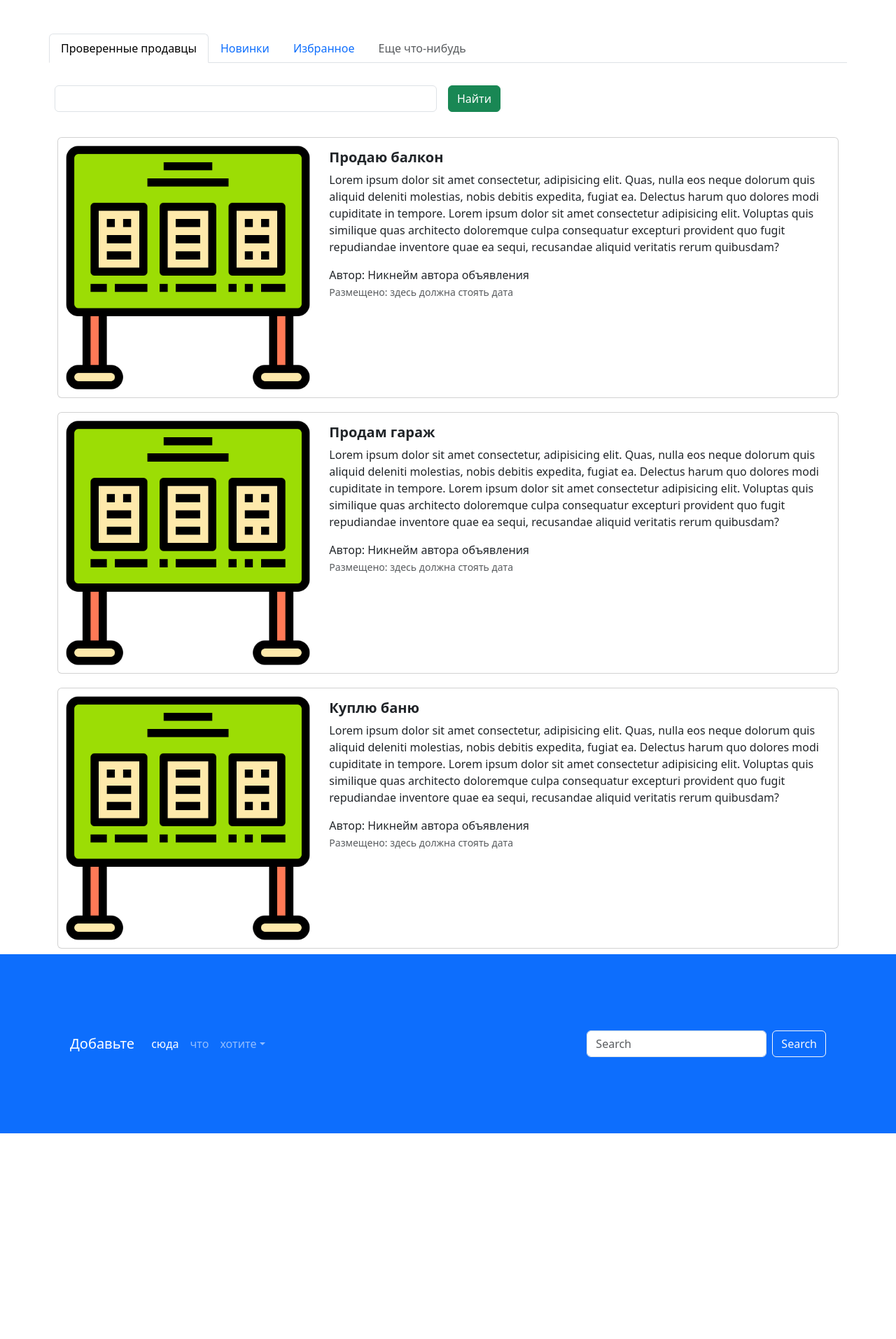
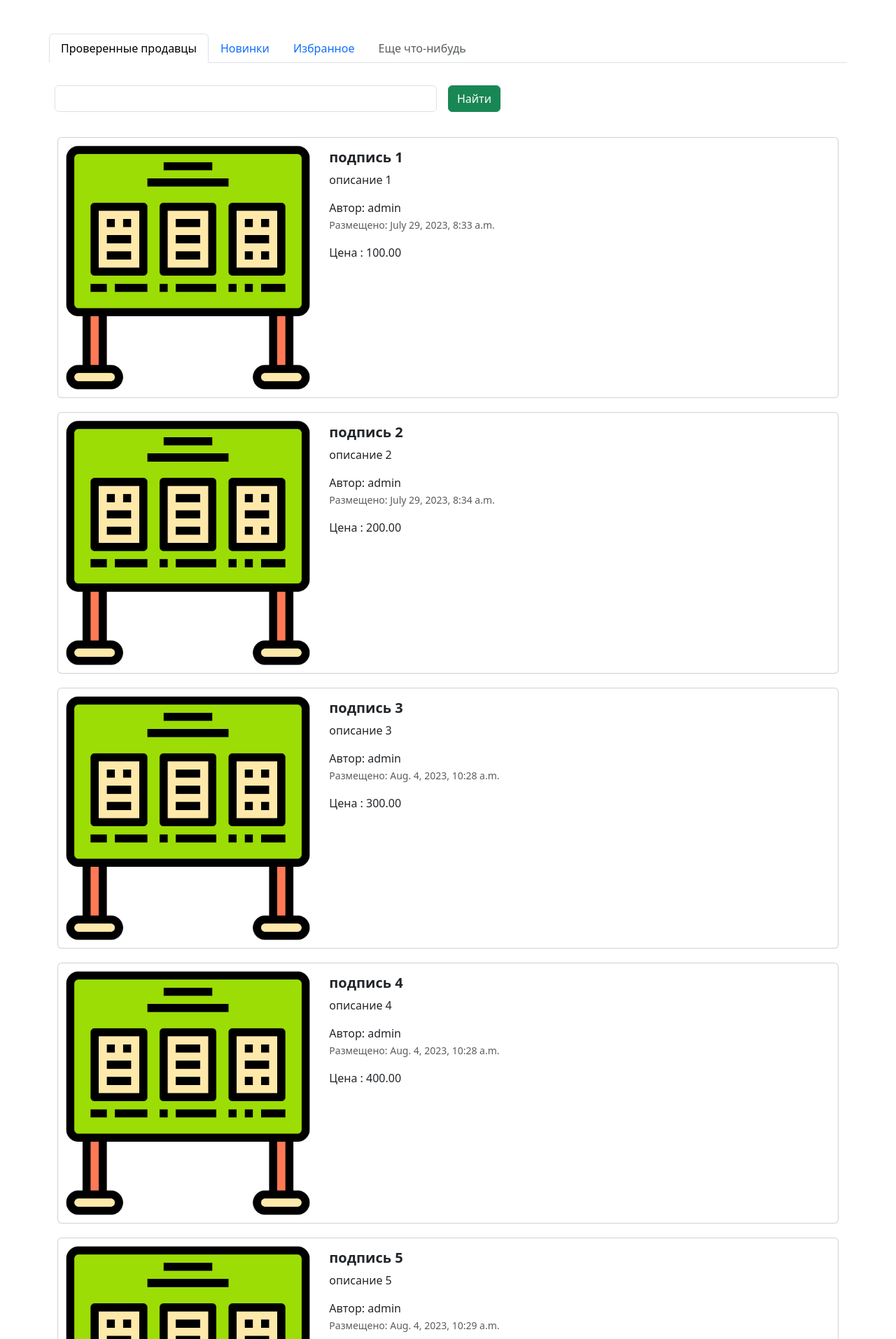
Before and after one commit to daniil2468/lesson9_, a Django app: page / in a window 1280 px wide. Shown: the part 700-2614 px from the top of the page at 70% size. Before the commit the page ends 2320 px from the top, so only its background shows below. Run offline with Django 4.2, Linux system fonts and the light colour scheme; data comes from the database, SQL or seed files in the repository; both versions use the stored data as it was after the commit; some libraries are stand-ins or nearby versions.

Commit message:
задание 4

```diff
--- a/advertisements/settings.py
+++ b/advertisements/settings.py
@@ -130,3 +130,5 @@ STATICFILES_DIRS = [
 ]
 
 DEFAULT_AUTO_FIELD = 'django.db.models.BigAutoField'
+
+MEDIA_ROOT = Path.joinpath(BASE_DIR, 'media/')
--- a/advertisements/urls.py
+++ b/advertisements/urls.py
@@ -16,6 +16,8 @@ Including another URLconf
 """
 from django.contrib import admin
 from django.urls import path, include
+from django.conf import settings
+from django.conf.urls.static import static
 
 urlpatterns = [
     path('admin/', admin.site.urls),
@@ -24,3 +26,6 @@ urlpatterns = [
 
 
 ]
+
+if  settings.DEBUG:
+    urlpatterns += static(settings.MEDIA_URL, document_root=settings.MEDIA_ROOT)
--- a/app_advertisements/admin.py
+++ b/app_advertisements/admin.py
@@ -3,12 +3,13 @@ from .models import Advertisement
 
 
 class AdvertisementAdmin(admin.ModelAdmin):
-    list_display = ['id', 'title', 'description', 'price',  'auction', 'created_date', 'updated_date']
+    list_display = ['id', 'title', 'description', 'price',  'auction', 'created_date', 'updated_date', 'photo']
     list_filter = ['auction', 'created_at']
     actions = ['make_auction_as_false', 'make_auction_as_true']
+
     fieldsets = (
         ('общее' , {
-            'fields' : ('title', 'description'),
+            'fields' : ('title', 'description', 'image'),
         }),
         ('финансы' , {
             'fields' : ('price' , 'auction'),
--- a/app_advertisements/models.py
+++ b/app_advertisements/models.py
@@ -2,6 +2,9 @@ from django.db import models
 from django.contrib import admin
 from django.utils.html import format_html
 from django.utils import timezone
+from django.contrib.auth import get_user_model
+
+User = get_user_model()
 
 class Advertisement(models.Model):
     title = models.CharField("Заголовок", max_length=128)
@@ -10,7 +13,8 @@ class Advertisement(models.Model):
     auction = models.BooleanField("Торг", help_text='Отметьте, если торг уместен')
     updated_at = models.DateTimeField(auto_now=True)
     created_at = models.DateTimeField(auto_now_add=True)
-
+    user = models.ForeignKey(User, verbose_name='пользователь', on_delete=models.CASCADE, null=True, blank = True)
+    image = models.ImageField("изображение", upload_to="advertisements/")
 
 
     @admin.display(description='дата создания')
@@ -31,6 +35,20 @@ class Advertisement(models.Model):
             )
         return self.updated_at.strftime("%d.%m.%y")
 
+    @admin.display(description='фото')
+    def photo(self):
+        if self.image:
+            return format_html(
+                '<img src="{}" style="max-width: 80px; max-height: 80px" >', self.image.url
+            )
+        else:
+            return 'Нет изображения'
+
+
+
+
+
+
 
     def __str__(self):
         return f'Advertisement(id={self.id}, price={self.price} , title={self.title})'
--- a/app_advertisements/urls.py
+++ b/app_advertisements/urls.py
@@ -1,8 +1,9 @@
 from django.urls import path
-from .views import index, top_sellers
+from .views import index, top_sellers, advertisement_post
 
 urlpatterns = [
     path('', index, name='main-page'),
+    path('adertisement-post/', advertisement_post, name='adv-post'),
     path('top-sellers/', top_sellers, name='top-sellers'),
 
 ]
--- a/app_advertisements/views.py
+++ b/app_advertisements/views.py
@@ -1,9 +1,31 @@
-from django.shortcuts import render
+from django.shortcuts import render,redirect
+from django.urls import reverse
 from django.http import HttpResponse
+from .models import Advertisement
+from .forms import AdvertisementForms
 
 def index(request):
-    return render(request, 'index.html')
+    advertisements = Advertisement.objects.all()
+    context = {'advertisements' : advertisements}
+    return render(request, 'index.html', context)
 
 
 def top_sellers(request):
     return render(request, 'top-sellers.html')
+
+
+def advertisement_post(request):
+    if request.method == 'POST':
+        form = AdvertisementForms(request.POST , request.FILES)
+        if form.is_valid():
+            advertisement = Advertisement(**form.cleaned_data)
+            advertisement.user = request.user
+            advertisement.save()
+            url  = reverse('main-page')
+            return redirect(url)
+        else:
+            form=AdvertisementForms()
+
+    form = AdvertisementForms()
+    context = {'forms' : form}
+    return render(request, 'advertisement-post.html', context)
--- a/templates/index.html
+++ b/templates/index.html
@@ -18,7 +18,7 @@
     </a>
   </li>
   <li class="nav-item">
-    <a class="nav-link" href="advertisement-post.html">
+    <a class="nav-link" href="{% url 'adv-post' %}">
       <span style="font-weight: bold;">Разместить объявление</span>
     </a>
   </li>
@@ -95,88 +95,33 @@
       </div>
     </form>
   </div>
+  {% for adv in advertisements %}
   <div class="col">
     <div class="card mb-2" style="max-width: 1200px; margin-top: 20px;">
       <div class="row g-0">
         <div class="col-md-4">
           <a href="advertisement.html" class="nav-link">
-            <img src="img/adv.png" class="img-fluid rounded-start" alt="Card title">
+            <img src="{% if adv.image %} {{ adv.image.url }} {% else %} {% static 'img/adv.png' %} {% endif %} " class="img-fluid rounded-start" alt="Card title">
           </a>
         </div>
         <div class="col-md-8">
           <div class="card-body">
             <h5 class="card-title">
-              <a href="advertisement.html" class="nav-link"><strong>Продаю балкон</strong></a>
+              <a href="advertisement.html" class="nav-link"><strong>{{ adv.title }}</strong></a>
             </h5>
             <a href="advertisement.html" class="nav-link">
               <p class="card-text">
-                Lorem ipsum dolor sit amet consectetur, adipisicing elit. Quas, nulla eos neque dolorum quis aliquid
-                deleniti molestias, nobis debitis expedita, fugiat ea. Delectus harum quo dolores modi cupiditate in
-                tempore. Lorem ipsum dolor sit amet consectetur adipisicing elit. Voluptas quis similique quas
-                architecto doloremque culpa consequatur excepturi provident quo fugit repudiandae inventore quae ea
-                sequi, recusandae aliquid veritatis rerum quibusdam?
+              {{ adv.description }}
               </p>
-              <span>Автор: Никнейм автора объявления</span>
-              <p class="card-text"><small class="text-muted">Размещено: здесь должна стоять дата</small></p>
+              <span>Автор: {{ adv.user}}</span>
+              <p class="card-text"><small class="text-muted">Размещено: {{ adv.created_at }}</small></p>
+              <span>Цена : {{ adv.price }}</span>
             </a>
           </div>
         </div>
       </div>
     </div>
-    <div class="card mb-2" style="max-width: 1200px; margin-top: 20px;">
-      <div class="row g-0">
-        <div class="col-md-4">
-          <a href="advertisement.html" class="nav-link">
-            <img src="img/adv.png" class="img-fluid rounded-start" alt="Card title">
-          </a>
-        </div>
-        <div class="col-md-8">
-          <div class="card-body">
-            <h5 class="card-title">
-              <a href="advertisement.html" class="nav-link"><strong>Продам гараж</strong></a>
-            </h5>
-            <a href="advertisement.html" class="nav-link">
-              <p class="card-text">
-                Lorem ipsum dolor sit amet consectetur, adipisicing elit. Quas, nulla eos neque dolorum quis aliquid
-                deleniti molestias, nobis debitis expedita, fugiat ea. Delectus harum quo dolores modi cupiditate in
-                tempore. Lorem ipsum dolor sit amet consectetur adipisicing elit. Voluptas quis similique quas
-                architecto doloremque culpa consequatur excepturi provident quo fugit repudiandae inventore quae ea
-                sequi, recusandae aliquid veritatis rerum quibusdam?
-              </p>
-              <span>Автор: Никнейм автора объявления</span>
-              <p class="card-text"><small class="text-muted">Размещено: здесь должна стоять дата</small></p>
-            </a>
-          </div>
-        </div>
-      </div>
-    </div>
-    <div class="card mb-2" style="max-width: 1200px; margin-top: 20px;">
-      <div class="row g-0">
-        <div class="col-md-4">
-          <a href="advertisement.html" class="nav-link">
-            <img src="img/adv.png" class="img-fluid rounded-start" alt="Card title">
-          </a>
-        </div>
-        <div class="col-md-8">
-          <div class="card-body">
-            <h5 class="card-title">
-              <a href="advertisement.html" class="nav-link"><strong>Куплю баню</strong></a>
-            </h5>
-            <a href="advertisement.html" class="nav-link">
-              <p class="card-text">
-                Lorem ipsum dolor sit amet consectetur, adipisicing elit. Quas, nulla eos neque dolorum quis aliquid
-                deleniti molestias, nobis debitis expedita, fugiat ea. Delectus harum quo dolores modi cupiditate in
-                tempore. Lorem ipsum dolor sit amet consectetur adipisicing elit. Voluptas quis similique quas
-                architecto doloremque culpa consequatur excepturi provident quo fugit repudiandae inventore quae ea
-                sequi, recusandae aliquid veritatis rerum quibusdam?
-              </p>
-              <span>Автор: Никнейм автора объявления</span>
-              <p class="card-text"><small class="text-muted">Размещено: здесь должна стоять дата</small></p>
-            </a>
-          </div>
-        </div>
-      </div>
-    </div>
+    {% endfor %}
   </div>
 </div>
 <footer style="padding: 100px;" class="bg-primary">
```
Also changed, not shown: app_advertisements/forms.py (added, +9 -0 lines), templates/advertisement-post.html (+15 -60 lines), app_advertisements/migrations/0003_advertisement_user.py (added), app_advertisements/migrations/0004_advertisement_image.py (added), app_advertisements/migrations/0005_alter_advertisement_user.py (added), db.sqlite3, media/__init__.py (added), media/advertisements/1664502248_71-podacha-blud-com-p-tort-shapka-monomakha-foto-73.jpg (added), media/advertisements/scale_1200.webp (added), media/advertisements/scale_1200_5UkEHA2.webp (added), media/advertisements/scale_1200_qUKaZtF.webp (added), media/advertisements/scale_1200_r1EE0ol.webp (added), media/advertisements/zenit-big-2023.png (added).
